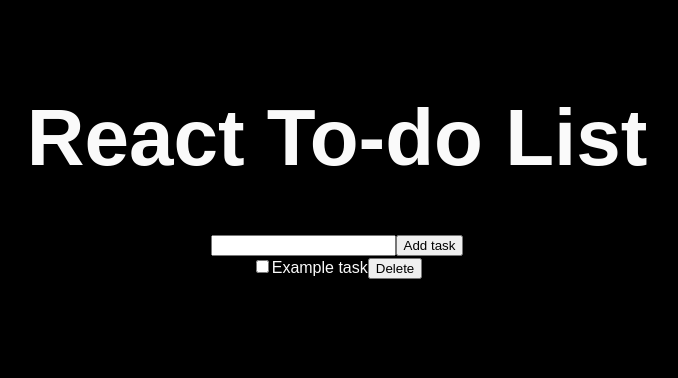
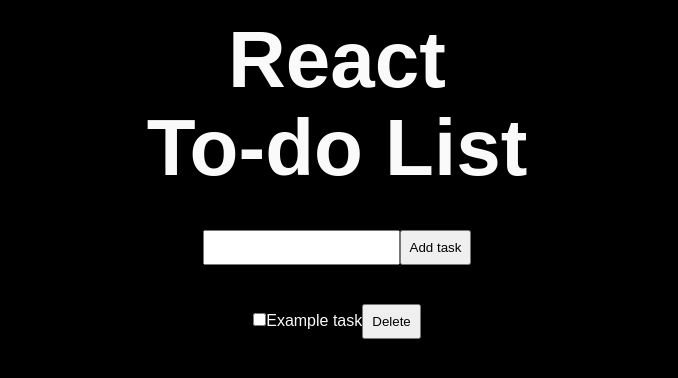
Before and after one commit to shamwela/react-to-do-list, a React (Create React App) app: page / in a window 1280 px wide. Shown: the top 378 px of the page, without its empty margins (303-981 px from the left). Built offline with nearby package versions, Linux system fonts and the light colour scheme; the HTML template or start-up script is replaced by a standard one.

Commit message:
Edit layout styles

```diff
--- a/src/App.css
+++ b/src/App.css
@@ -1,6 +1,15 @@
-.App {
+.app {
+  width: 100%;
+  height: 100vh;
+  min-height: 100vh;
+  max-height: 200vh;
+  padding: 1rem;
   display: flex;
   flex-direction: column;
   align-items: center;
+  row-gap: 5%;
+}
+
+#app-title {
   text-align: center;
 }
--- a/src/App.js
+++ b/src/App.js
@@ -39,9 +39,12 @@
 
   render() {
     return (
-      <div className="App">
-        <h1>React To-do List</h1>
-        <TaskInput onAddTask={this.handleAddTask} />
+      <div className="app">
+        <h1 id="app-title">
+          React <br />
+          To-do List
+        </h1>
+        <TaskInput id="task-input" onAddTask={this.handleAddTask} />
         <Tasks
           tasks={this.state.tasks}
           onComplete={this.handleComplete}
--- a/src/index.css
+++ b/src/index.css
@@ -1,9 +1,14 @@
+* {
+  margin: 0;
+  padding: 0;
+  box-sizing: border-box;
+}
+
 body {
   background: #000000;
   color: #fafafa;
   line-height: 1.5;
   font-family: sans-serif;
-  padding: 2rem;
 }
 
 h1,
@@ -50,3 +55,8 @@
 p {
   max-width: 60ch;
 }
+
+button,
+input {
+  padding: 0.5rem;
+}
```
